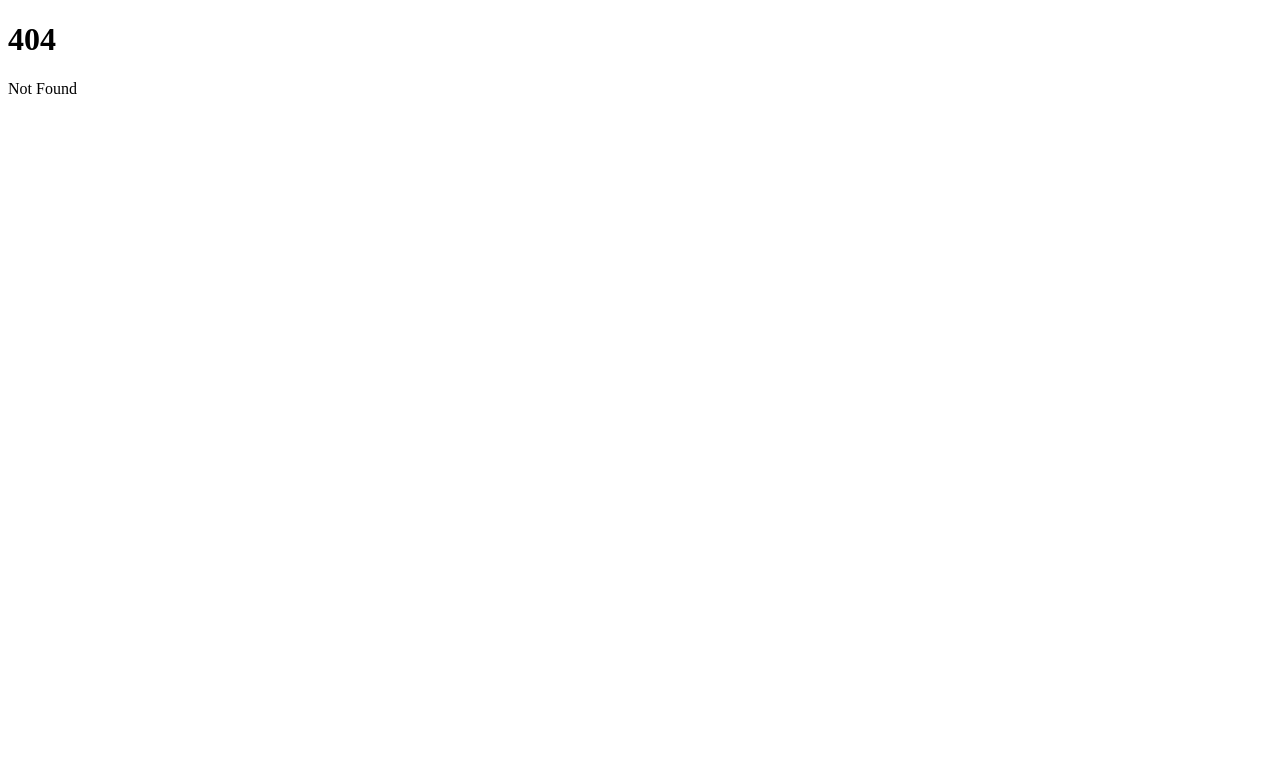
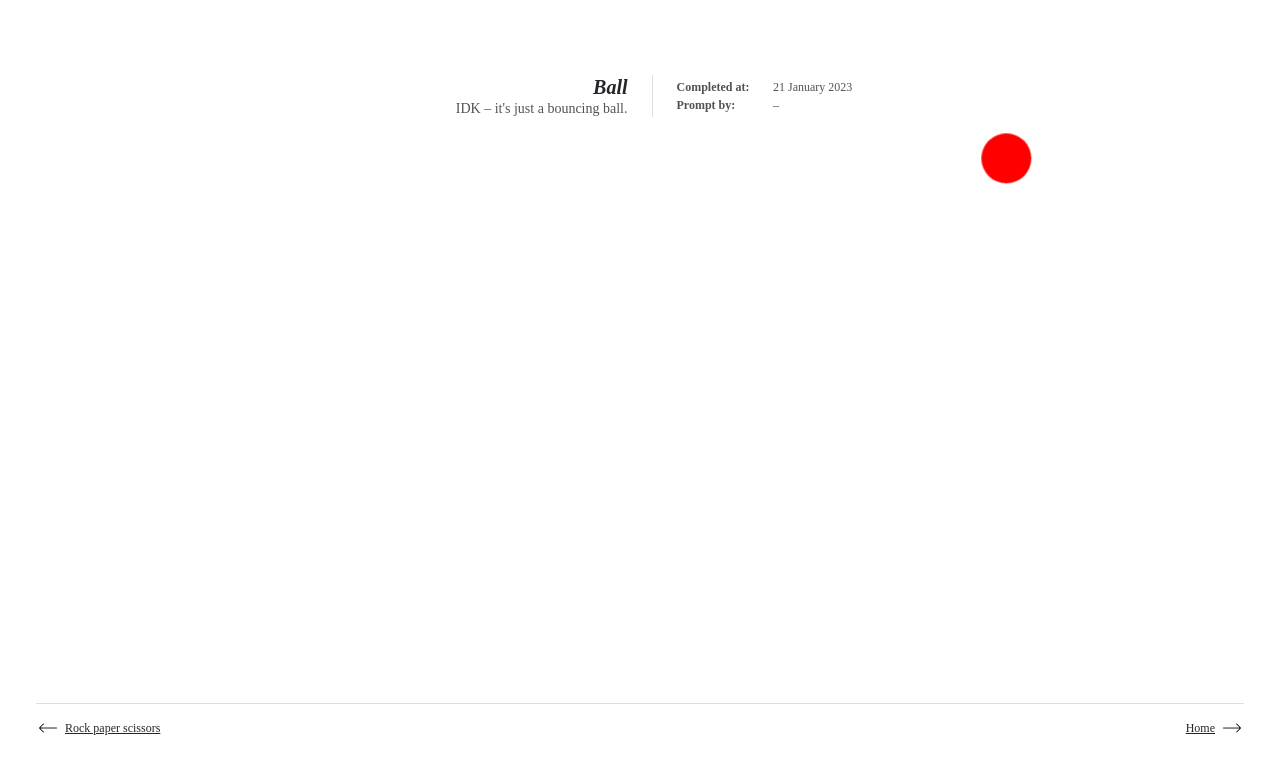
Before and after one commit to safiranugroho/safira.me-11ty, a SvelteKit app: page /ball in a window 1280 px wide. Before the commit this address had no page. Shown: the top 774 px of the page. Built offline with nearby package versions, Linux system fonts and the light colour scheme.

Commit message:
add bouncing ball

```diff
--- a/src/lib/Header.svelte
+++ b/src/lib/Header.svelte
@@ -24,9 +24,7 @@
     </p>
     <p class="metadata">
       <span class="metadata-label">Prompt by:</span>
-      <a href="https://www.adventofcss.com/" class="external-link" target="_blank" rel="noreferrer"
-        >Advent of CSS</a
-      >
+      <slot name="promptBy">–</slot>
     </p>
   </div>
 </div>
--- a/src/lib/Page.svelte
+++ b/src/lib/Page.svelte
@@ -1,11 +1,14 @@
 <script>
   import { setContext } from 'svelte';
+  import { page } from '$app/stores';
+
   import keyboard from '$lib/assets/keyboard.png';
   import tip from '$lib/assets/tip.png';
   import weather from '$lib/assets/weather.png';
   import rps from '$lib/assets/rps.png';
+  import ball from '$lib/assets/ball.png';
+
   import Footer from './Footer.svelte';
-  import { page } from '$app/stores';
 
   const doodles = {
     '/keyboard': {
@@ -28,7 +31,13 @@
     '/rps': {
       prev: '/weather',
       name: 'Rock paper scissors',
-      cover: rps
+      cover: rps,
+      next: '/ball'
+    },
+    '/ball': {
+      prev: '/rps',
+      name: 'Ball',
+      cover: ball
     }
   };
 
--- /dev/null
+++ b/src/routes/ball/+page.svelte
@@ -0,0 +1,79 @@
+<script>
+  import Header from '$lib/Header.svelte';
+  import Page from '$lib/Page.svelte';
+</script>
+
+<Page>
+  <Header
+    slot="header"
+    heading="Ball"
+    subheading="IDK – it's just a bouncing ball."
+    completedDate="21 January 2023"
+  />
+  <div class="container" slot="content">
+    <div class="ball" />
+  </div>
+</Page>
+
+<style>
+  .container {
+    position: fixed;
+    top: 0;
+    left: 0;
+
+    width: 100vw;
+    height: 100vh;
+
+    pointer-events: none;
+  }
+
+  .ball {
+    width: 50px;
+    height: 50px;
+
+    background: red;
+    border-radius: 50%;
+
+    cursor: move;
+
+    animation: bounce-all-over 15s;
+    animation-iteration-count: infinite;
+    animation-timing-function: linear;
+  }
+
+  @keyframes bounce-all-over {
+    0% {
+      transform: translate3d(0, 100vh, 0);
+    }
+    10% {
+      transform: translate3d(5vw, 0, 0);
+    }
+    20% {
+      transform: translate3d(15vw, 100vh, 0);
+    }
+    30% {
+      transform: translate3d(65vw, 0, 0);
+    }
+    40% {
+      transform: translate3d(100vw, 50vh, 0);
+    }
+    50% {
+      transform: translate3d(75vw, 100vh, 0);
+    }
+    60% {
+      transform: translate3d(25vw, 0, 0);
+    }
+    70% {
+      transform: translate3d(0, 75vh, 0);
+    }
+    80% {
+      transform: translate3d(10vw, 100vh, 0);
+    }
+    90% {
+      transform: translate3d(35vw, 0, 0);
+    }
+    100% {
+      transform: translate3d(0, 100vh, 0);
+    }
+  }
+</style>
```
Also changed, not shown: src/routes/keyboard/+page.svelte (+9 -1 lines), src/routes/podcast-episodes/+page.svelte (+8 -1 lines), src/routes/rps/+page.svelte (+8 -1 lines), src/routes/tip-calculator/+page.svelte (+8 -1 lines), src/routes/weather/+page.svelte (+8 -1 lines), src/lib/assets/ball.png (added).
